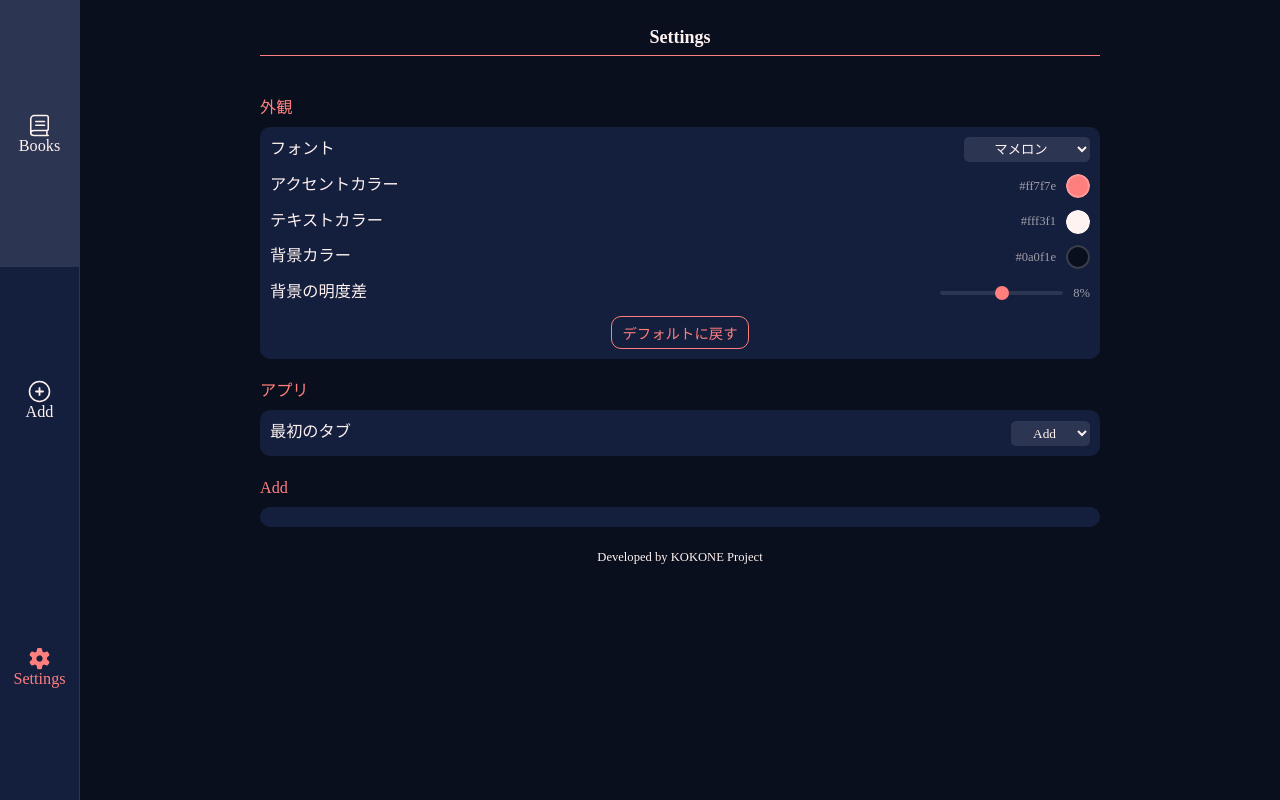
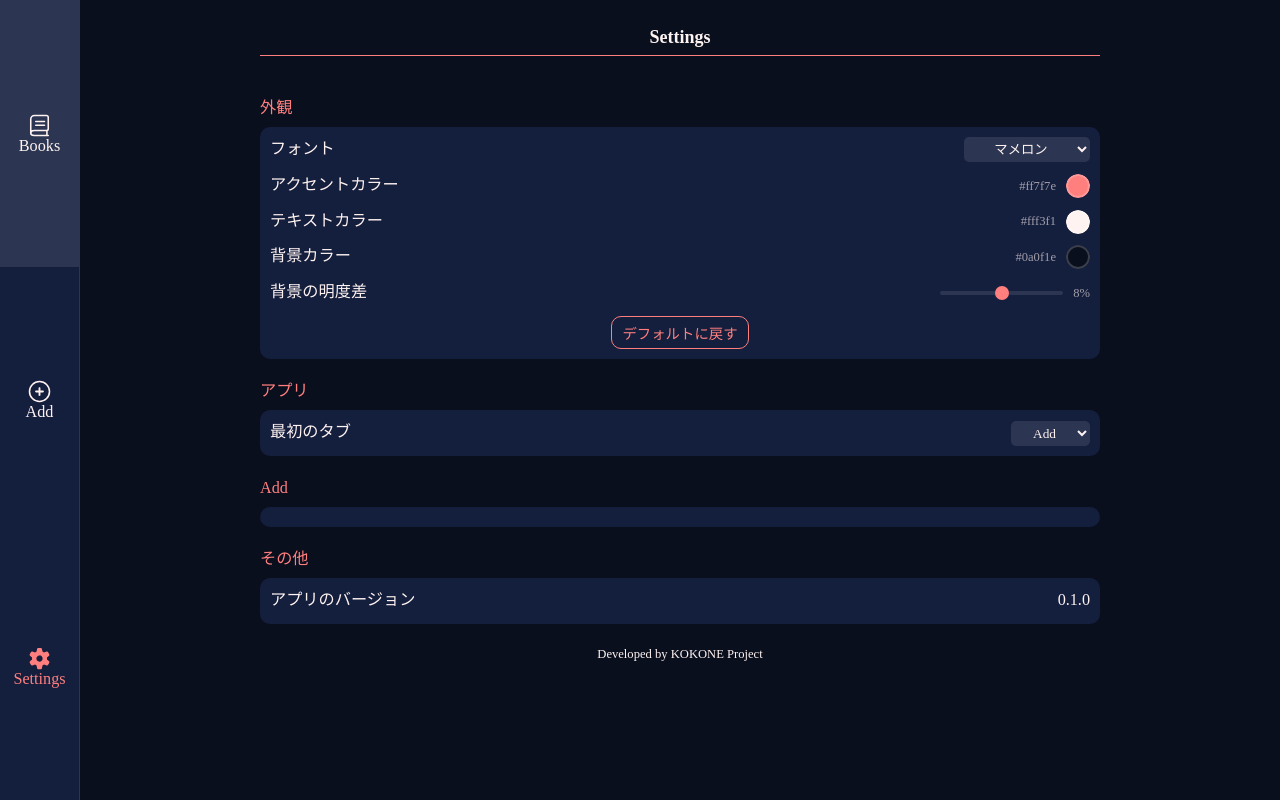
Before and after one commit to coiluck/kokone-books, a website built with Vite: page index.html in a window 1280 px wide. Both pictures are taken after a click on the element "Settings". Built offline with nearby package versions, Linux system fonts and the light colour scheme; a web font is replaced by a local one.

Commit message:
Add: app version

```diff
--- a/index.html
+++ b/index.html
@@ -143,6 +143,13 @@
             <div class="settings-section-item">
             </div>
           </section>
+          <div class="settings-subtitle">その他</div>
+          <section class="settings-section">
+            <div class="setting-item">
+              <span class="setting-label">アプリのバージョン</span>
+              <span id="setting-app-version">-.-.-</span>
+            </div>
+          </section>
           <p class="app-dev-info">Developed by KOKONE Project</p>
         </div>
       </div>
--- a/src/css/settings.css
+++ b/src/css/settings.css
@@ -20,7 +20,10 @@
 }
 #setting-reset:hover {
   background: var(--accent);
-  color: var(--text);
+  color: var(--bg);
+}
+#setting-app-version {
+  font-size: .9rem;
 }
 
 /* color picker */
--- a/src/ts/settings.ts
+++ b/src/ts/settings.ts
@@ -4,6 +4,7 @@ import { settingsState, saveSettingsData } from "./modules/store";
 export function setUpSettings() {
   setUpAppearanceSettings();
   setUpAppSettings();
+  setUpOtherSettings();
 }
 
 import { updateColor } from "./modules/color";
@@ -81,3 +82,15 @@ function setUpAppSettings() {
     });
   }
 }
+
+import packageJson from '../../package.json';
+
+function setUpOtherSettings() {
+  // app version
+  const appVersion = document.getElementById('setting-app-version') as HTMLElement;
+  if (appVersion) {
+    appVersion.textContent = packageJson.version;
+  }
+  // export
+  // import
+}
```
